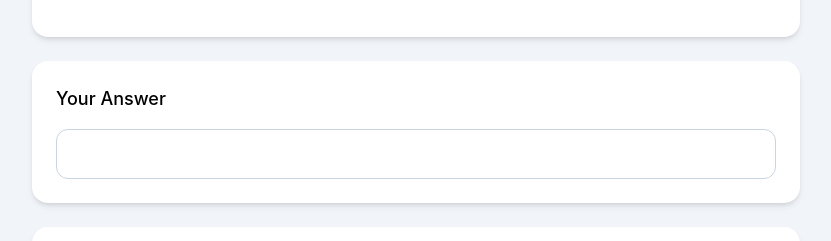
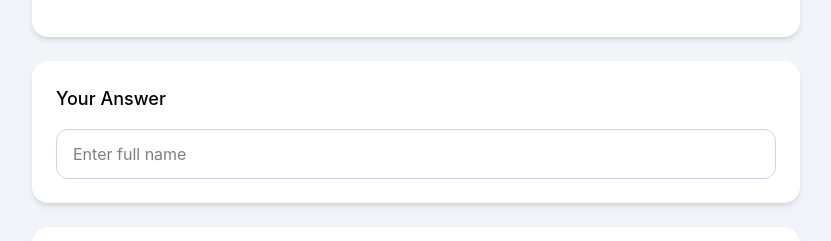
Before and after one commit to SakethPractice/V2T, a React (Vite) app: page /interview in a window 1280 px wide. Shown: the part 312-553 px from the top of the page, without its empty margins (224-1055 px from the left). Built offline with nearby package versions, Linux system fonts and the light colour scheme.

Commit message:
better answer format for fields

```diff
--- a/pages/interviewPage.tsx
+++ b/pages/interviewPage.tsx
@@ -1,4 +1,4 @@
-import { useEffect, useState } from "react";
+import { ChangeEvent, useEffect, useMemo, useState } from "react";
 
 import { useNavigate } from "react-router-dom";
 
@@ -9,6 +9,37 @@ import { useInterviewStore } from "../state/interviewStore";
 import { addBlockQuestions } from "../question-engine/engine/interviewEngine";
 
 import { validateAnswer } from "../question-engine/validator/validator";
+
+const DATE_MASK_MAX_LENGTH = 10;
+
+const formatDateInput = (value: string) => {
+  const digits = value.replace(/\D/g, "").slice(0, 8);
+
+  if (digits.length <= 2) {
+    return digits;
+  }
+
+  if (digits.length <= 4) {
+    return `${digits.slice(0, 2)}/${digits.slice(2)}`;
+  }
+
+  return `${digits.slice(0, 2)}/${digits.slice(2, 4)}/${digits.slice(4)}`;
+};
+
+const sanitizeAnswer = (field: string, value: string) => {
+  switch (field) {
+    case "farmer.name":
+      return value.replace(/[^a-zA-Z\s.'-]/g, "");
+    case "farmer.mobile_num":
+      return value.replace(/\D/g, "").slice(0, 10);
+    case "farmer.pincode":
+      return value.replace(/\D/g, "").slice(0, 6);
+    case "farmer.DOB":
+      return formatDateInput(value).slice(0, DATE_MASK_MAX_LENGTH);
+    default:
+      return value;
+  }
+};
 
 export default function InterviewPage() {
 
@@ -43,8 +74,6 @@ export default function InterviewPage() {
 }, [currentQuestionIndex,responses]);
 
   const currentQuestion = questions[currentQuestionIndex];
-
-
 
 const getSavedAnswer = () => {
   if (!currentQuestion) return "";
@@ -82,6 +111,213 @@ const getSavedAnswer = () => {
 
   return "";
 };
+
+  const isGenderQuestion =
+    currentQuestion?.field === "farmer.gender";
+
+  const currentAnswer = useMemo(() => {
+    if (currentQuestion?.type === "number" && answer === "") {
+      return "";
+    }
+
+    return String(answer ?? "");
+  }, [answer, currentQuestion?.type]);
+
+  const handleTextChange = (
+    event: ChangeEvent<HTMLInputElement | HTMLTextAreaElement>
+  ) => {
+    if (!currentQuestion) {
+      return;
+    }
+
+    setAnswerValue(
+      sanitizeAnswer(
+        currentQuestion.field,
+        event.target.value
+      )
+    );
+  };
+
+  const handleSelectChange = (
+    event: ChangeEvent<HTMLSelectElement>
+  ) => {
+    setAnswerValue(event.target.value);
+  };
+
+  const handleImageChange = (
+    event: ChangeEvent<HTMLInputElement>
+  ) => {
+    const file = event.target.files?.[0];
+
+    if (!file) {
+      setAnswerValue("");
+      return;
+    }
+
+    setAnswerValue(file.name);
+  };
+
+  const renderAnswerInput = () => {
+    if (!currentQuestion) {
+      return null;
+    }
+
+    if (currentQuestion.type === "select" && currentQuestion.options) {
+      if (isGenderQuestion) {
+        return (
+          <div className="grid gap-3 sm:grid-cols-3">
+            {currentQuestion.options.map((option) => {
+              const checked = currentAnswer === option;
+
+              return (
+                <label
+                  key={option}
+                  className={`flex items-center gap-3 rounded-xl border px-4 py-3 transition-colors ${
+                    checked
+                      ? "border-blue-600 bg-blue-50"
+                      : "border-slate-300 bg-white"
+                  }`}
+                >
+                  <input
+                    type="checkbox"
+                    checked={checked}
+                    onChange={() =>
+                      setAnswerValue(checked ? "" : option)
+                    }
+                    className="h-4 w-4 accent-blue-600"
+                  />
+
+                  <span className="text-slate-700">
+                    {option}
+                  </span>
+                </label>
+              );
+            })}
+          </div>
+        );
+      }
+
+      return (
+        <select
+          key={currentQuestion.id}
+          value={currentAnswer}
+          onChange={handleSelectChange}
+          className="
+            w-full
+            border
+            border-slate-300
+            rounded-xl
+            px-4
+            py-3
+            focus:outline-none
+            focus:ring-2
+            focus:ring-blue-500
+          "
+        >
+          <option value="">Select an option</option>
+
+          {currentQuestion.options.map((option) => (
+            <option key={option} value={option}>
+              {option}
+            </option>
+          ))}
+        </select>
+      );
+    }
+
+    if (currentQuestion.type === "image") {
+      return (
+        <div className="space-y-3">
+          <input
+            key={currentQuestion.id}
+            type="file"
+            accept="image/*"
+            capture="environment"
+            onChange={handleImageChange}
+            className="
+              w-full
+              border
+              border-slate-300
+              rounded-xl
+              px-4
+              py-3
+              file:mr-4
+              file:rounded-lg
+              file:border-0
+              file:bg-blue-50
+              file:px-4
+              file:py-2
+              file:text-blue-700
+            "
+          />
+
+          {currentAnswer && (
+            <p className="text-sm text-slate-500">
+              Selected image: {currentAnswer}
+            </p>
+          )}
+        </div>
+      );
+    }
+
+    const isDateQuestion =
+      currentQuestion.type === "date";
+
+    const isNumberQuestion =
+      currentQuestion.type === "number";
+
+    const placeholderMap: Record<string, string> = {
+      "farmer.name": "Enter full name",
+      "farmer.DOB": "dd/mm/yyyy",
+      "farmer.mobile_num": "10-digit mobile number",
+      "farmer.pincode": "6-digit pincode",
+    };
+
+    return (
+      <input
+        key={currentQuestion.id}
+        type={isNumberQuestion ? "number" : "text"}
+        value={currentAnswer}
+        onChange={handleTextChange}
+        placeholder={
+          placeholderMap[currentQuestion.field] ??
+          "Type your answer"
+        }
+        inputMode={
+          isDateQuestion
+            ? "numeric"
+            : currentQuestion.field === "farmer.mobile_num" ||
+                currentQuestion.field === "farmer.pincode" ||
+                isNumberQuestion
+              ? "numeric"
+              : "text"
+        }
+        maxLength={
+          isDateQuestion
+            ? DATE_MASK_MAX_LENGTH
+            : currentQuestion.field === "farmer.mobile_num"
+              ? 10
+              : currentQuestion.field === "farmer.pincode"
+                ? 6
+                : currentQuestion.maxLength
+        }
+        min={isNumberQuestion ? currentQuestion.min : undefined}
+        max={isNumberQuestion ? currentQuestion.max : undefined}
+        step={isNumberQuestion ? "any" : undefined}
+        className="
+          w-full
+          border
+          border-slate-300
+          rounded-xl
+          px-4
+          py-3
+          focus:outline-none
+          focus:ring-2
+          focus:ring-blue-500
+        "
+      />
+    );
+  };
 
 const handleNext = () => {
   if (!currentQuestion) {
@@ -183,23 +419,7 @@ return (
           Your Answer
         </h3>
 
-        <input
-          key={currentQuestion.id}
-          type="text"
-          value={answer}
-          onChange={(e) => setAnswerValue(e.target.value)}
-          className="
-            w-full
-            border
-            border-slate-300
-            rounded-xl
-            px-4
-            py-3
-            focus:outline-none
-            focus:ring-2
-            focus:ring-blue-500
-          "
-        />
+        {renderAnswerInput()}
 
         {error && (
           <div className="mt-4 p-3 bg-red-50 border border-red-200 rounded-lg">
```
